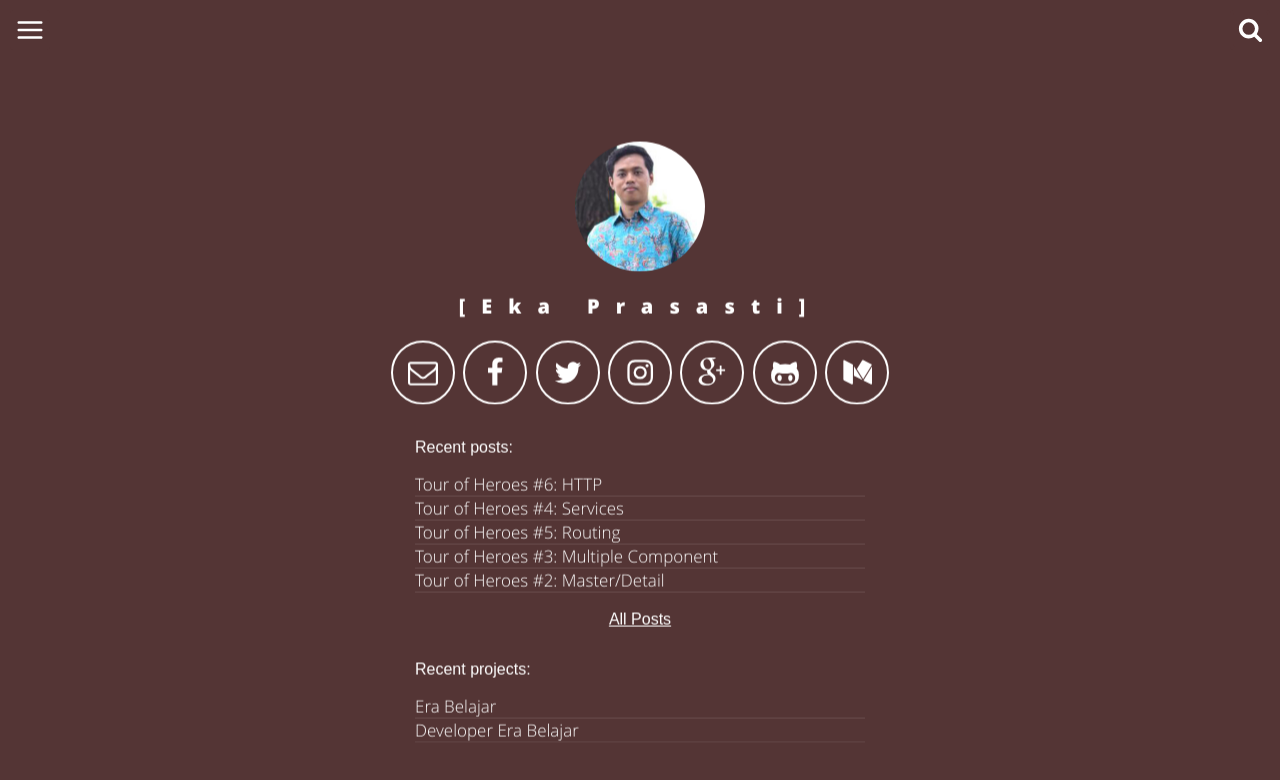
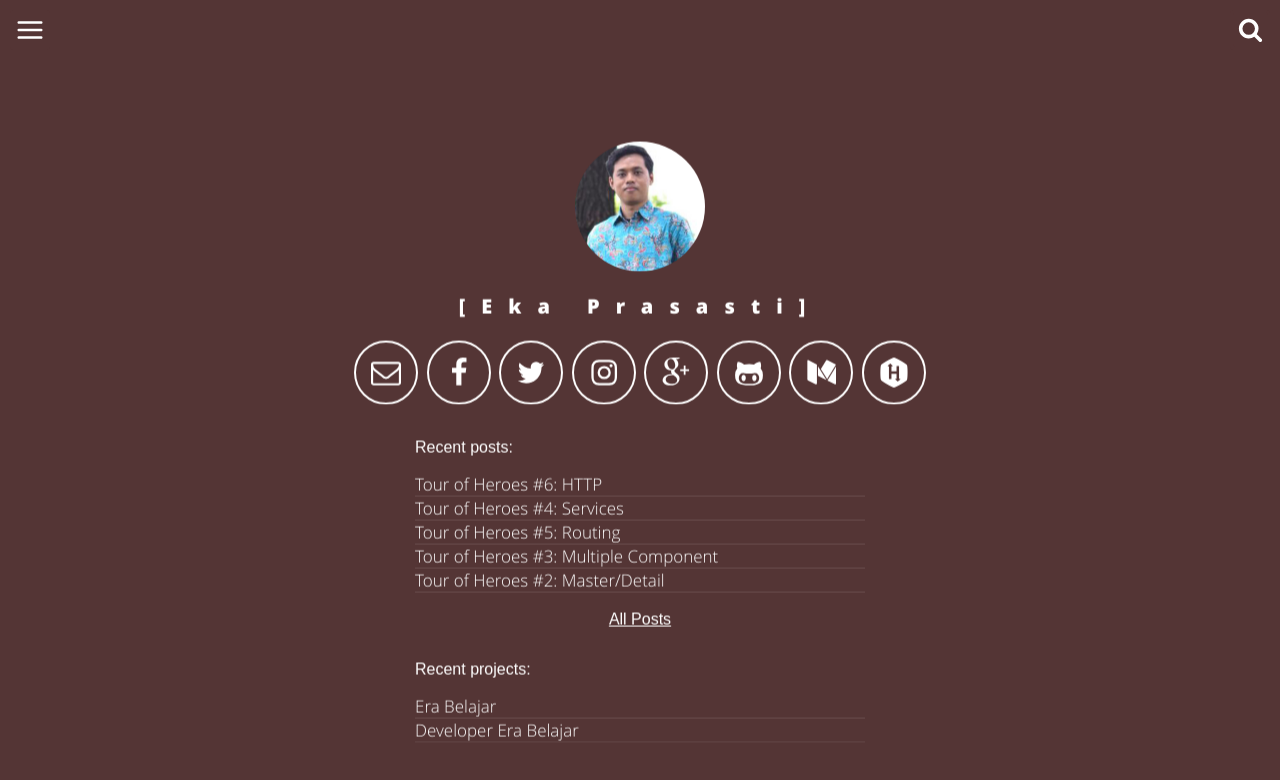
Before and after one commit to ekaprasasti/ekaprasasti.github.io, a Jekyll site: the page built from index.html, in a window 1280 px wide. Shown: the top 780 px of the page. Built offline with Jekyll 4.4.1, drawn with Linux system fonts in a browser that asks for light colours.

Commit message:
add hackerrank acount logo button

```diff
--- a/_includes/header-default.html
+++ b/_includes/header-default.html
@@ -14,6 +14,8 @@
             <a aria-label="My Google Plus" target="_blank" href="https://plus.google.com/{{site.gplus_username}}/posts"><svg class="icon icon-google-plus"><use xlink:href="#icon-google-plus"></use></svg></a>
             <a aria-label="My Github" target="_blank" href="https://github.com/{{site.github_username}}"><svg class="icon icon-github-alt"><use xlink:href="#icon-github-alt"></use></svg></a>
             <a aria-label="My Medium" target="_blank" href="https://medium.com/@ekaprasasti"><svg class="icon icon-medium"><use xlink:href="#icon-medium"></use></svg></a>
+            <a aria-label="My Hackerrank" target="_blank" href="https://www.hackerrank.com/ekaputraprasasti"><svg class="icon icon-hackerrank"><use xlink:href="#icon-hackerrank"></use></svg></a>
+            <!-- <a aria-label="Use the RSS to get updated" target="_blank" href="{{ "/feed.xml" | prepend: site.baseurl }}"><svg class="icon icon-rss"><use xlink:href="#icon-rss"></use></svg></a> -->
             <!-- <a aria-label="Use the RSS to get updated" target="_blank" href="{{ "/feed.xml" | prepend: site.baseurl }}"><svg class="icon icon-rss"><use xlink:href="#icon-rss"></use></svg></a> -->
         </div>
         <ul class="recent">
--- a/_includes/svg-icons.html
+++ b/_includes/svg-icons.html
@@ -45,5 +45,9 @@
         <symbol id="icon-medium" viewBox="0 0 951 1024">
             <path xmlns="http://www.w3.org/2000/svg" d="M336.5,240.2v641.5c0,9.1-2.3,16.9-6.8,23.2s-11.2,9.6-20,9.6c-6.2,0-12.2-1.5-18-4.4L37.3,782.7c-7.7-3.6-14.1-9.8-19.4-18.3S10,747.4,10,739V115.5c0-7.3,1.8-13.5,5.5-18.6c3.6-5.1,8.9-7.7,15.9-7.7c5.1,0,13.1,2.7,24.1,8.2l279.5,140C335.9,238.6,336.5,239.5,336.5,240.2L336.5,240.2z M371.5,295.5l292,473.6l-292-145.5V295.5z M990,305.3v576.4c0,9.1-2.6,16.5-7.7,22.1c-5.1,5.7-12,8.5-20.8,8.5s-17.3-2.4-25.7-7.1L694.7,784.9L990,305.3z M988.4,239.7c0,1.1-46.8,77.6-140.3,229.4C754.6,621,699.8,709.8,683.8,735.7L470.5,389l177.2-288.2c6.2-10.2,15.7-15.3,28.4-15.3c5.1,0,9.8,1.1,14.2,3.3l295.9,147.7C987.6,237.1,988.4,238.2,988.4,239.7L988.4,239.7z"/>
         </symbol>
+
+				<symbol id="icon-hackerrank" viewBox="0 0 16 16">
+					<path d="M8 0c.857 0 6.5 3.257 6.928 4 .43.743.43 7.257 0 8-.43.743-6.07 4-6.928 4-.858 0-6.5-3.257-6.93-4-.427-.743-.427-7.257 0-8C1.5 3.257 7.143 0 8 0zm1.53 4.532c-.094 0-.172.077-.172.172v2.583H6.642V4.605h.467c.094 0 .17-.077.17-.172 0-.062-.033-.117-.082-.147L6.148 3.28c-.032-.042-.094-.073-.15-.073-.056 0-.107.03-.138.072L4.74 4.286c-.048.03-.08.084-.08.146 0 .095.076.172.17.172h.47l.004 6.69c0 .096.075.172.17.172h.995c.094 0 .172-.077.172-.17v-2.67h2.716v2.768H8.89c-.094 0-.17.077-.17.172 0 .062.032.116.08.146l1.052 1.007c.03.04.094.073.15.073.056 0 .106-.03.138-.073l1.12-1.007c.048-.03.08-.084.08-.146 0-.095-.077-.172-.17-.172h-.47l-.004-6.69c0-.096-.076-.173-.17-.173H9.53z" />
+				</symbol>
     </defs>
 </svg>
```
Also changed, not shown: 1 other file.
